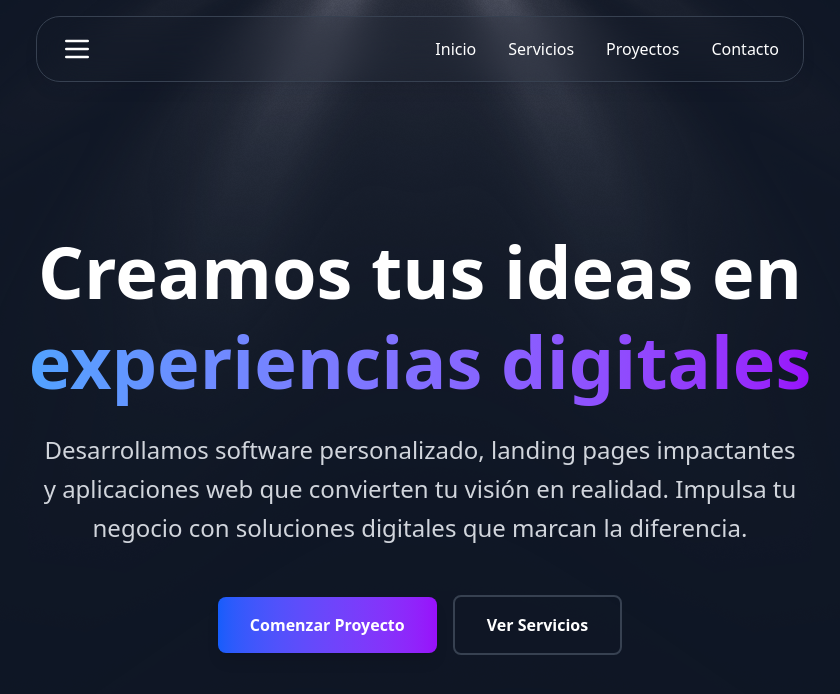
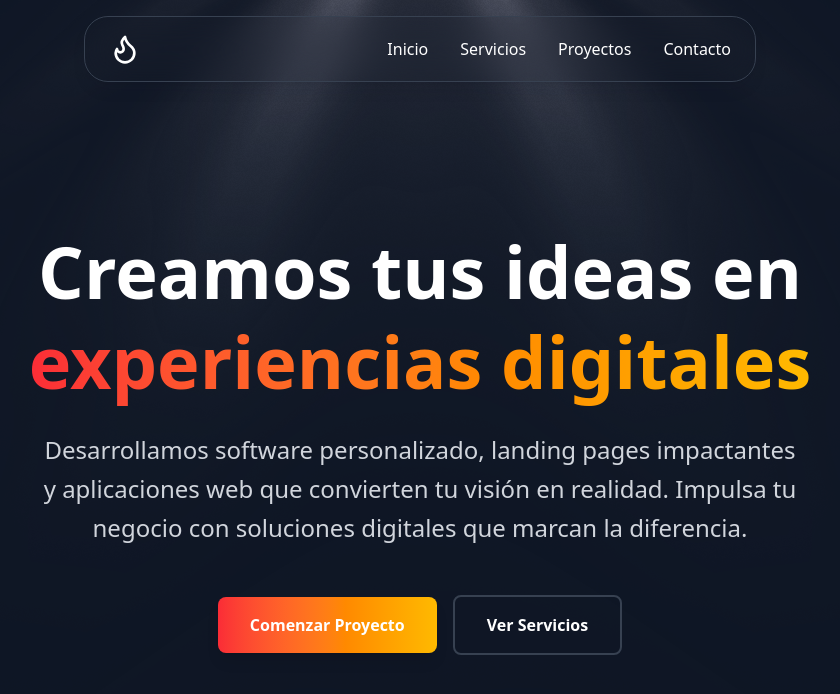
Before and after one commit to joaquincaggiano/moilab, a React (Vite) app: page / in a window 1280 px wide. Shown: the top 694 px of the page, without its empty margins (220-1060 px from the left). Built offline with nearby package versions, Linux system fonts and the light colour scheme.

Commit message:
styles(hero, header): header width and change color from hero title

```diff
--- a/src/components/header/Header.tsx
+++ b/src/components/header/Header.tsx
@@ -1,9 +1,9 @@
-import { Menu } from "lucide-react";
+import { Flame } from "lucide-react";
 
 const Header = () => {
   return (
     <header
-      className="fixed top-4 left-1/2 -translate-x-1/2 w-[60%] max-w-4xl
+      className="fixed top-4 left-1/2 -translate-x-1/2 w-[60%] max-w-2xl
         backdrop-blur-xl
         rounded-3xl border border-gray-400/20
         py-4 px-6 z-50
@@ -11,7 +11,7 @@ const Header = () => {
         shadow-lg shadow-gray-900/10"
     >
       <div className="flex items-center gap-2">
-        <Menu className="w-8 h-8 text-dark-primary" />
+        <Flame className="w-8 h-8 text-dark-primary" />
       </div>
 
       <nav>
--- a/src/components/sections/Hero.tsx
+++ b/src/components/sections/Hero.tsx
@@ -35,7 +35,7 @@ const Hero = () => {
             {/* Main Title */}
             <h1 className="text-5xl md:text-7xl font-bold text-white mb-6 leading-tight">
               Creamos tus ideas en
-              <span className="text-transparent bg-clip-text bg-gradient-to-r from-blue-400 to-purple-600">
+              <span className="text-transparent bg-clip-text bg-gradient-to-r from-red-500 to-amber-400">
                 {" "}
                 experiencias digitales
               </span>
@@ -52,7 +52,7 @@ const Hero = () => {
             <div className="flex flex-col sm:flex-row gap-4 justify-center items-center">
               <button
                 onClick={scrollToContact}
-                className="px-8 py-4 bg-gradient-to-r from-blue-600 to-purple-600 text-white font-semibold rounded-lg hover:from-blue-700 hover:to-purple-700 transition-all duration-300 transform hover:scale-105 shadow-lg hover:shadow-xl"
+                className="px-8 py-4 bg-gradient-to-r from-red-500 to-amber-400 text-white font-semibold rounded-lg hover:from-amber-400 hover:to-amber-400 transition-all duration-300 transform hover:scale-105 shadow-lg hover:shadow-xl"
               >
                 Comenzar Proyecto
               </button>
```
